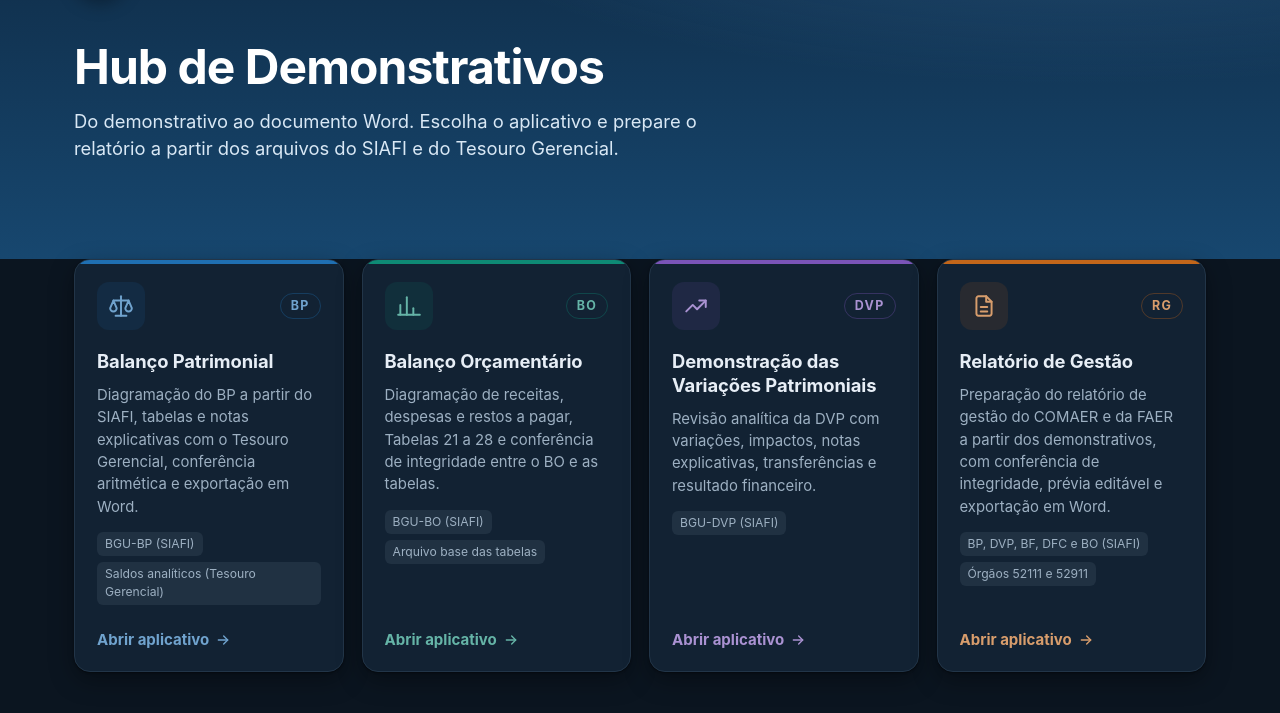
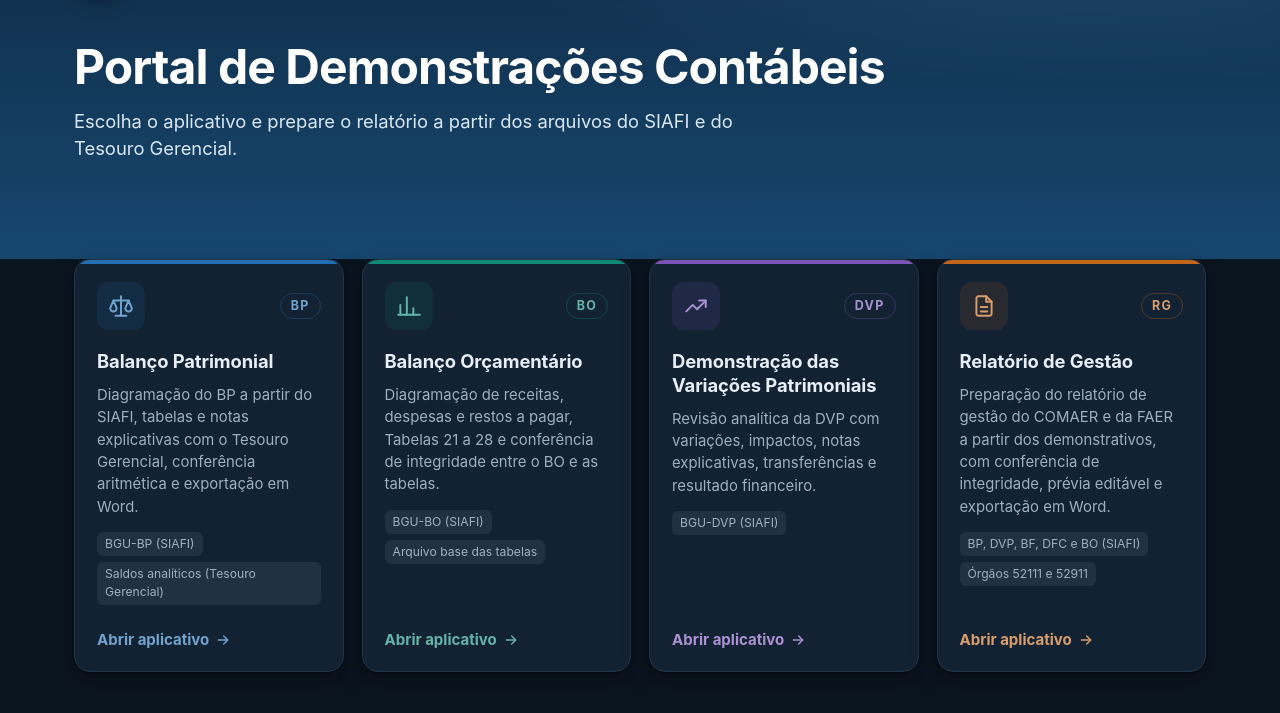
Before and after one commit to thiagofilarditff-droid/hub-comaer, a plain HTML site: page public/index.html in a window 1280 px wide. Shown: the part 77-790 px from the top of the page. Drawn offline with Linux system fonts and the light colour scheme.

Commit message:
Hub: renomeia para Portal de Demonstrações Contábeis e simplifica o texto de apoio
- Título e aba do navegador passam a ser Portal de Demonstrações Contábeis
- Texto de apoio: apenas Escolha o aplicativo e prepare o relatório a partir dos arquivos do SIAFI e do Tesouro Gerencial
- Bloco do título alargado para caber em uma linha no computador

Co-Authored-By: Claude Sonnet 5.5 <noreply@anthropic.com>
Claude-Session: https://claude.ai/code/session_01GGHLz7RENhYxPCe2ifxMJ2

```diff
--- a/public/index.html
+++ b/public/index.html
@@ -3,7 +3,7 @@
 <head>
 <meta charset="utf-8">
 <meta name="viewport" content="width=device-width, initial-scale=1">
-<title>Hub de Demonstrativos · COMAER · SUCONT</title>
+<title>Portal de Demonstrações Contábeis · COMAER · SUCONT-2</title>
 <meta name="description" content="Acesso aos aplicativos de demonstrativos contábeis do Comando da Aeronáutica.">
 <meta name="robots" content="noindex">
 <meta name="theme-color" content="#102e49">
@@ -23,8 +23,8 @@
       </div>
     </div>
     <div class="hero-copy">
-      <h1>Hub de Demonstrativos</h1>
-      <p class="lead">Do demonstrativo ao documento Word. Escolha o aplicativo e prepare o relatório a partir dos arquivos do SIAFI e do Tesouro Gerencial.</p>
+      <h1>Portal de Demonstrações Contábeis</h1>
+      <p class="lead">Escolha o aplicativo e prepare o relatório a partir dos arquivos do SIAFI e do Tesouro Gerencial.</p>
     </div>
   </div>
 </header>
--- a/public/style.css
+++ b/public/style.css
@@ -19,7 +19,7 @@ body{margin:0;background:var(--bg);color:var(--ink);font-family:Inter,system-ui,
 .emblem{display:block;border-radius:50%;box-shadow:0 0 0 2px rgba(255,255,255,.25),0 6px 18px rgba(0,0,0,.35);background:#fff}
 .eyebrow{margin:0;font-size:12px;letter-spacing:.22em;text-transform:uppercase;color:#bcd7ee;font-weight:600}
 .division{margin:2px 0 0;font-size:.85rem;color:#d7e6f4}
-.hero-copy{padding-top:44px;max-width:720px}
+.hero-copy{padding-top:44px;max-width:900px}
 h1{margin:0;font-size:clamp(2rem,5vw,3rem);line-height:1.1;font-weight:700;letter-spacing:-.02em}
 .lead{margin:14px 0 0;font-size:clamp(1rem,2.2vw,1.15rem);color:#d9e8f5;max-width:60ch}
 
```
Also changed, not shown: 1 other file.
